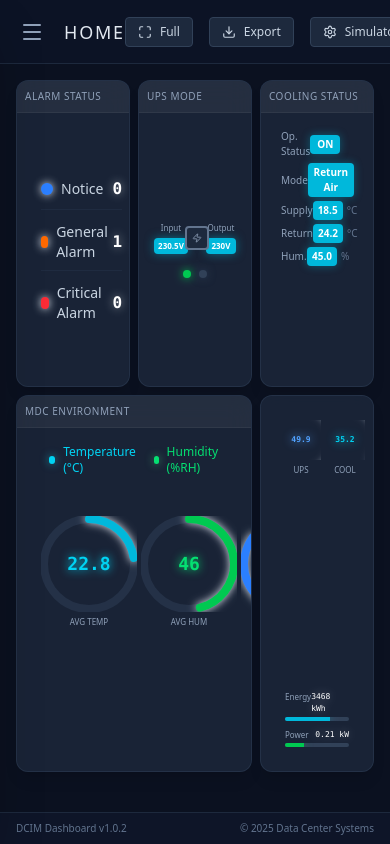
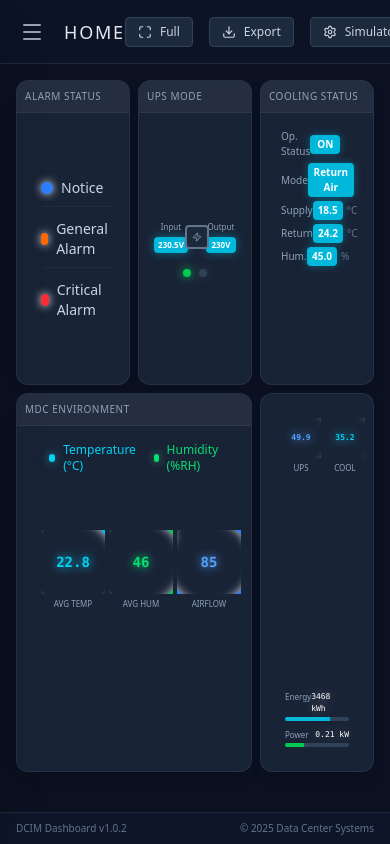
Before and after one commit to divvv19/dcim_dashboard, a React (Vite) app: page / in a window 390 px wide. Built offline with nearby package versions, Linux system fonts and the light colour scheme.

Commit message:
style: minimize MDC gauges on mobile and hide alarm count text

```diff
--- a/src/DCIM.jsx
+++ b/src/DCIM.jsx
@@ -101,7 +101,7 @@ const AlarmItem = ({ label, count, color }) => (
             <div className={`w-3 h-3 rounded-full shadow-[0_0_8px_currentColor] ${color}`}></div>
             <span className="text-slate-300 text-sm">{label}</span>
         </div>
-        <span className="text-white font-mono font-bold drop-shadow-[0_0_5px_rgba(255,255,255,0.5)]">{count}</span>
+        <span className="text-white font-mono font-bold drop-shadow-[0_0_5px_rgba(255,255,255,0.5)] hidden lg:block">{count}</span>
     </div>
 );
 
@@ -141,7 +141,7 @@ const HomeView = ({ coolingData, upsData, envData }) => (
                         <path className="text-orange-500 drop-shadow-[0_0_4px_currentColor]" strokeDasharray="15, 100" strokeDashoffset="-25" d="M18 2.0845 a 15.9155 15.9155 0 0 1 0 31.831 a 15.9155 15.9155 0 0 1 0 -31.831" fill="none" stroke="currentColor" strokeWidth="4" />
                     </svg>
                     <div className="absolute flex flex-col items-center justify-center">
-                        <span className="text-lg lg:text-2xl font-bold text-white drop-shadow-[0_0_5px_rgba(255,255,255,0.5)]">{envData.fireStatus === 'Alarm' ? 2 : 1}</span>
+                        <span className="text-lg lg:text-2xl font-bold text-white drop-shadow-[0_0_5px_rgba(255,255,255,0.5)] hidden lg:block">{envData.fireStatus === 'Alarm' ? 2 : 1}</span>
                     </div>
                 </div>
             </div>
@@ -204,9 +204,9 @@ const HomeView = ({ coolingData, upsData, envData }) => (
                 </div>
             </div>
             <div className="flex flex-nowrap justify-between lg:justify-around items-center h-48 lg:h-56 w-full px-2 lg:px-4 pb-4 lg:pb-6 gap-1 lg:gap-0">
-                <div className="shrink-0"><CircularGauge value={envData.coldAisleTemp} label="Avg Temp" color="text-cyan-400" strokeColor="stroke-cyan-500" size="w-24 h-24 lg:w-40 lg:h-40" radius={45} fontSize="text-lg lg:text-3xl" /></div>
-                <div className="shrink-0"><CircularGauge value={envData.coldAisleHum} label="Avg Hum" color="text-green-400" strokeColor="stroke-green-500" size="w-24 h-24 lg:w-40 lg:h-40" radius={45} fontSize="text-lg lg:text-3xl" /></div>
-                <div className="shrink-0"><CircularGauge value={85} label="Airflow" color="text-blue-400" strokeColor="stroke-blue-500" size="w-24 h-24 lg:w-40 lg:h-40" radius={45} fontSize="text-lg lg:text-3xl" /></div>
+                <div className="shrink-0"><CircularGauge value={envData.coldAisleTemp} label="Avg Temp" color="text-cyan-400" strokeColor="stroke-cyan-500" size="w-16 h-16 lg:w-40 lg:h-40" radius={45} fontSize="text-sm lg:text-3xl" strokeWidth={6} /></div>
+                <div className="shrink-0"><CircularGauge value={envData.coldAisleHum} label="Avg Hum" color="text-green-400" strokeColor="stroke-green-500" size="w-16 h-16 lg:w-40 lg:h-40" radius={45} fontSize="text-sm lg:text-3xl" strokeWidth={6} /></div>
+                <div className="shrink-0"><CircularGauge value={85} label="Airflow" color="text-blue-400" strokeColor="stroke-blue-500" size="w-16 h-16 lg:w-40 lg:h-40" radius={45} fontSize="text-sm lg:text-3xl" strokeWidth={6} /></div>
             </div>
         </Card>
         {/* 5. Capacity / Load */}
```
